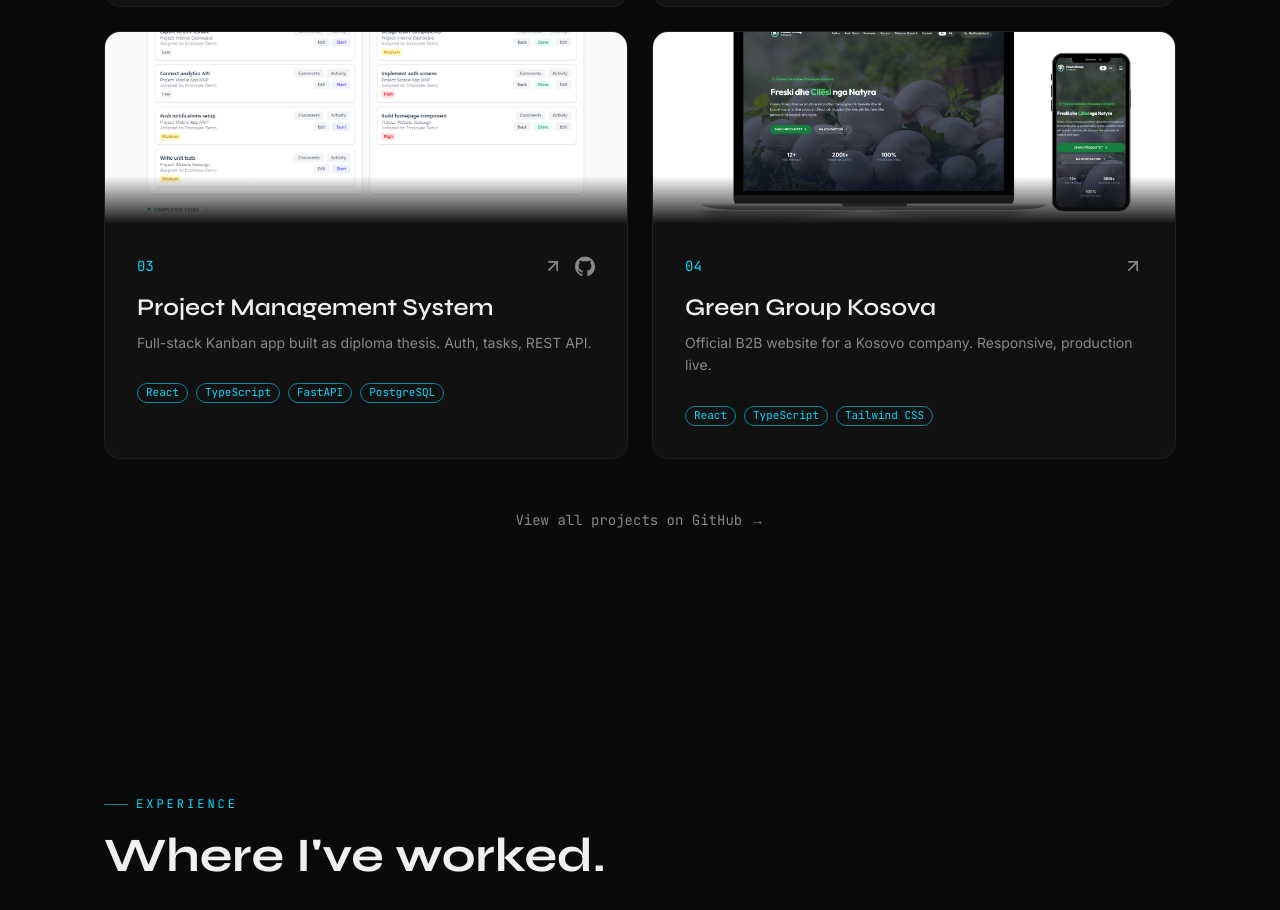
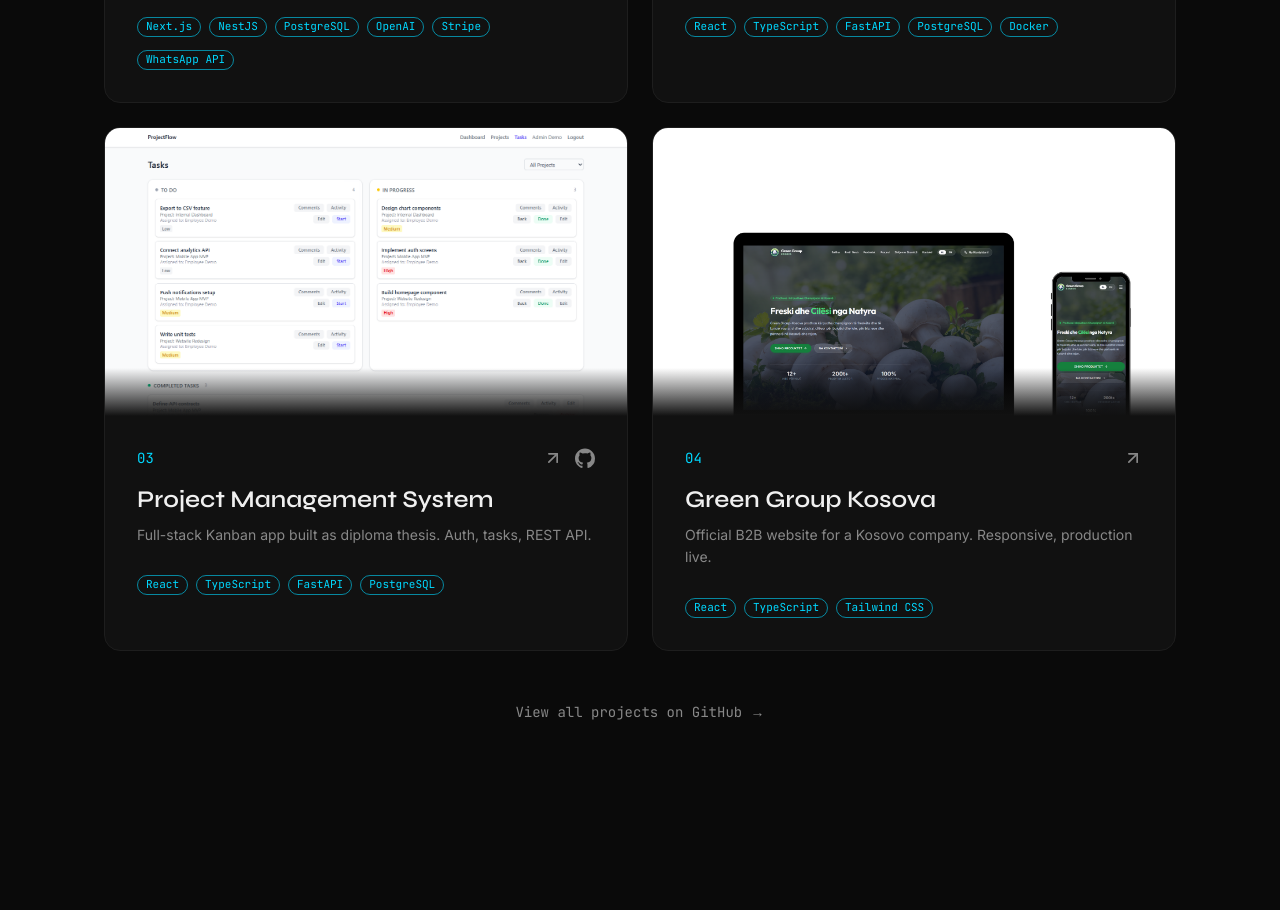
Before and after one commit to yllveliu/yllveliu-portfolio, a Next.js app: page / in a window 1280 px wide. Shown: the part 2120-3030 px from the top of the page. Built offline with nearby package versions, Linux system fonts and the light colour scheme.

Commit message:
Add 3D card tilt, staggered reveal, and tap feedback to project cards

```diff
--- a/components/Projects.tsx
+++ b/components/Projects.tsx
@@ -1,22 +1,42 @@
+"use client";
+
 import Image from "next/image";
 import Link from "next/link";
+import { useRef, useState } from "react";
+import { motion, useInView } from "framer-motion";
 import { projects, projectsSection, type Project } from "@/lib/data";
 import SectionLabel from "@/components/SectionLabel";
-import Reveal from "@/components/Reveal";
 import { Tag } from "@/components/ui";
 import { ArrowUpRight, GitHubIcon } from "@/components/icons";
 
-function ProjectCard({ project }: { project: Project }) {
+function ProjectCard({ project, index }: { project: Project; index: number }) {
+  const ref = useRef<HTMLDivElement>(null);
+  const isInView = useInView(ref, { once: true, amount: 0.2 });
+  const [tilt, setTilt] = useState({ x: 0, y: 0 });
+
+  const handleMouseMove = (e: React.MouseEvent<HTMLDivElement>) => {
+    const el = ref.current;
+    if (!el) return;
+    const rect = el.getBoundingClientRect();
+    const cx = rect.left + rect.width / 2;
+    const cy = rect.top + rect.height / 2;
+    setTilt({
+      x: ((e.clientY - cy) / (rect.height / 2)) * -6,
+      y: ((e.clientX - cx) / (rect.width / 2)) * 6,
+    });
+  };
+
+  const handleMouseLeave = () => setTilt({ x: 0, y: 0 });
+
   const cardContent = (
-    <article className="group flex h-full flex-col rounded-2xl border border-line bg-surface transition-all duration-300 ease-out hover:-translate-y-1 hover:border-accent/70 hover:shadow-card overflow-hidden">
-      {/* Image */}
-      <div className="relative w-full h-48 bg-white/5 overflow-hidden">
+    <article className="group flex h-full flex-col rounded-2xl border border-line bg-surface transition-colors duration-300 ease-out hover:border-accent/70 hover:shadow-card overflow-hidden">
+      <div className={`relative w-full h-64 md:h-72 overflow-hidden ${project.imageFit === "contain" ? "bg-white" : "bg-white/5"}`}>
         {project.image ? (
           <Image
             src={project.image}
             alt={project.name}
             fill
-            className="object-cover transition-transform duration-500 group-hover:scale-105"
+            className={`${project.imageFit === "contain" ? "object-contain scale-[1.55] translate-y-4 group-hover:scale-[1.58]" : "object-cover object-top group-hover:scale-[1.05]"} transition-transform duration-500`}
             sizes="(max-width: 768px) 100vw, 50vw"
           />
         ) : (
@@ -26,11 +46,9 @@ function ProjectCard({ project }: { project: Project }) {
             </span>
           </div>
         )}
-        {/* Gradient overlay at bottom */}
         <div className="absolute inset-x-0 bottom-0 h-12 bg-gradient-to-t from-surface to-transparent" />
       </div>
 
-      {/* Content */}
       <div className="flex flex-col flex-1 p-6 md:p-8">
         <div className="flex items-start justify-between">
           <span className="font-mono text-sm text-accent">{project.number}</span>
@@ -78,12 +96,33 @@ function ProjectCard({ project }: { project: Project }) {
     </article>
   );
 
-  return project.live ? (
-    <Link href={project.live} target="_blank" rel="noopener noreferrer" className="h-full block">
-      {cardContent}
-    </Link>
-  ) : (
-    <div className="h-full">{cardContent}</div>
+  return (
+    <motion.div
+      ref={ref}
+      className="h-full"
+      initial={{ opacity: 0, y: 40 }}
+      animate={isInView ? { opacity: 1, y: 0 } : {}}
+      whileTap={{ scale: 0.97 }}
+      transition={{ duration: 0.6, delay: index * 0.15, ease: [0.21, 0.47, 0.32, 0.98] }}
+      style={{ perspective: 1000 }}
+      onMouseMove={handleMouseMove}
+      onMouseLeave={handleMouseLeave}
+    >
+      <motion.div
+        className="h-full"
+        animate={{ rotateX: tilt.x, rotateY: tilt.y }}
+        transition={{ type: "spring", stiffness: 300, damping: 25 }}
+        style={{ transformStyle: "preserve-3d" }}
+      >
+        {project.live ? (
+          <Link href={project.live} target="_blank" rel="noopener noreferrer" className="h-full block">
+            {cardContent}
+          </Link>
+        ) : (
+          <div className="h-full">{cardContent}</div>
+        )}
+      </motion.div>
+    </motion.div>
   );
 }
 
@@ -93,22 +132,31 @@ export default function Projects() {
       id="work"
       className="section-anchor mx-auto max-w-6xl px-6 py-24 md:px-10 md:py-32"
     >
-      <Reveal>
+      <motion.div
+        initial={{ opacity: 0, y: 20 }}
+        whileInView={{ opacity: 1, y: 0 }}
+        viewport={{ once: true, amount: 0.2 }}
+        transition={{ duration: 0.6, ease: [0.21, 0.47, 0.32, 0.98] }}
+      >
         <SectionLabel>{projectsSection.label}</SectionLabel>
         <h2 className="mt-5 font-heading text-3xl font-bold text-fg md:text-5xl">
           {projectsSection.heading}
         </h2>
-      </Reveal>
+      </motion.div>
 
       <div className="mt-12 grid grid-cols-1 gap-5 md:grid-cols-2 md:gap-6">
         {projects.map((project, i) => (
-          <Reveal key={project.number} delay={i * 0.1} className="h-full">
-            <ProjectCard project={project} />
-          </Reveal>
+          <ProjectCard key={project.number} project={project} index={i} />
         ))}
       </div>
 
-      <Reveal className="mt-12 text-center">
+      <motion.div
+        className="mt-12 text-center"
+        initial={{ opacity: 0 }}
+        whileInView={{ opacity: 1 }}
+        viewport={{ once: true }}
+        transition={{ duration: 0.5, delay: 0.4 }}
+      >
         <Link
           href={projectsSection.allLink.href}
           target="_blank"
@@ -117,7 +165,7 @@ export default function Projects() {
         >
           {projectsSection.allLink.label}
         </Link>
-      </Reveal>
+      </motion.div>
     </section>
   );
 }
```
